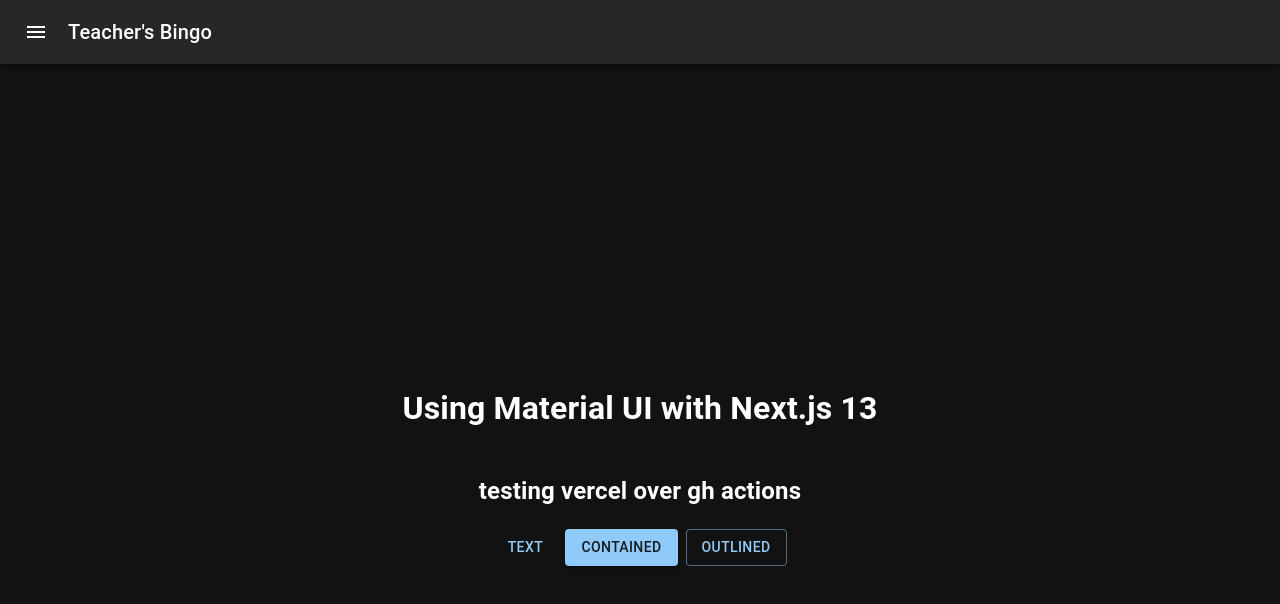
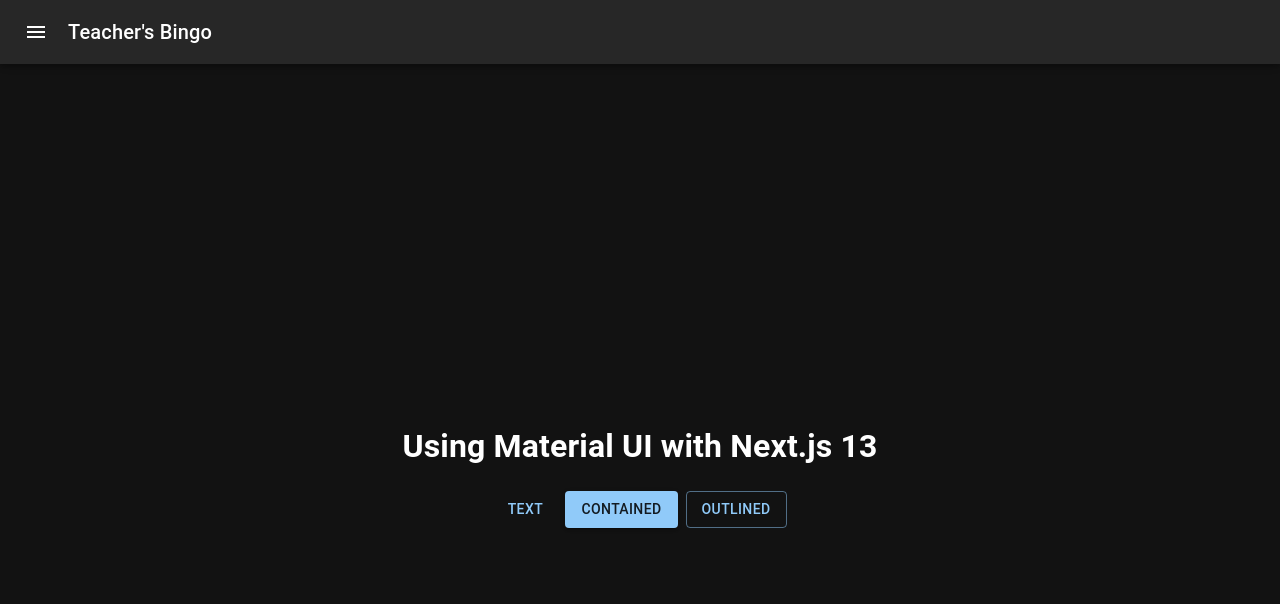
Before and after one commit to DerLev/teachers-bingo, a Next.js app in the folder webapp/: page / in a window 1280 px wide. Shown: the top 604 px of the page. Built offline with nearby package versions, Linux system fonts and the light colour scheme.

Commit message:
3 changes
* adding badge for flutter ci to readme
* adding build environment for vercel deploy
* reverting back changes from previous test

```diff
--- a/webapp/app/page.tsx
+++ b/webapp/app/page.tsx
@@ -5,7 +5,6 @@
 const Home = () => (
   <Grid container height="100vh" alignItems="center" justifyContent="center" direction="column">
     <h1>Using Material UI with Next.js 13</h1>
-    <h2>testing vercel over gh actions</h2>
     <Stack direction="row" columnGap={1}>
       <Button variant="text">Text</Button>
       <Button variant="contained">Contained</Button>
```
Also changed, not shown: 1 other file (tests, documents, lock files or other folders).
